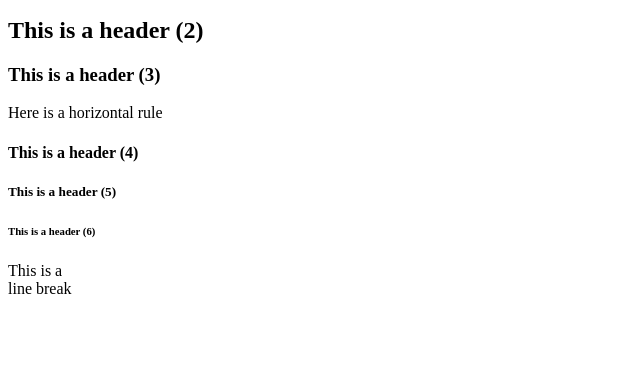
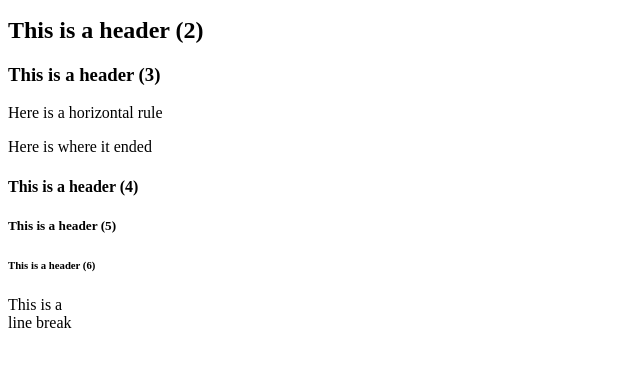
Before and after one commit to LordFreezer/HTML-Public-, a plain HTML site: page structure.html in a window 1280 px wide. Shown: the part 101-468 px from the top of the page, without its empty margins (0-640 px from the left). Drawn offline with Linux system fonts and the light colour scheme.

Commit message:
Update structure.html

```diff
--- a/structure.html
+++ b/structure.html
@@ -12,6 +12,7 @@
     <h3> This is a header (3)</h3>
     <p> Here is a horizontal rule </p>
     </hr>
+    <p> Here is where it ended </p>
     <h4> This is a header (4)</h4>
     <h5> This is a header (5)</h5>
     <h6> This is a header (6)</h6>
```
